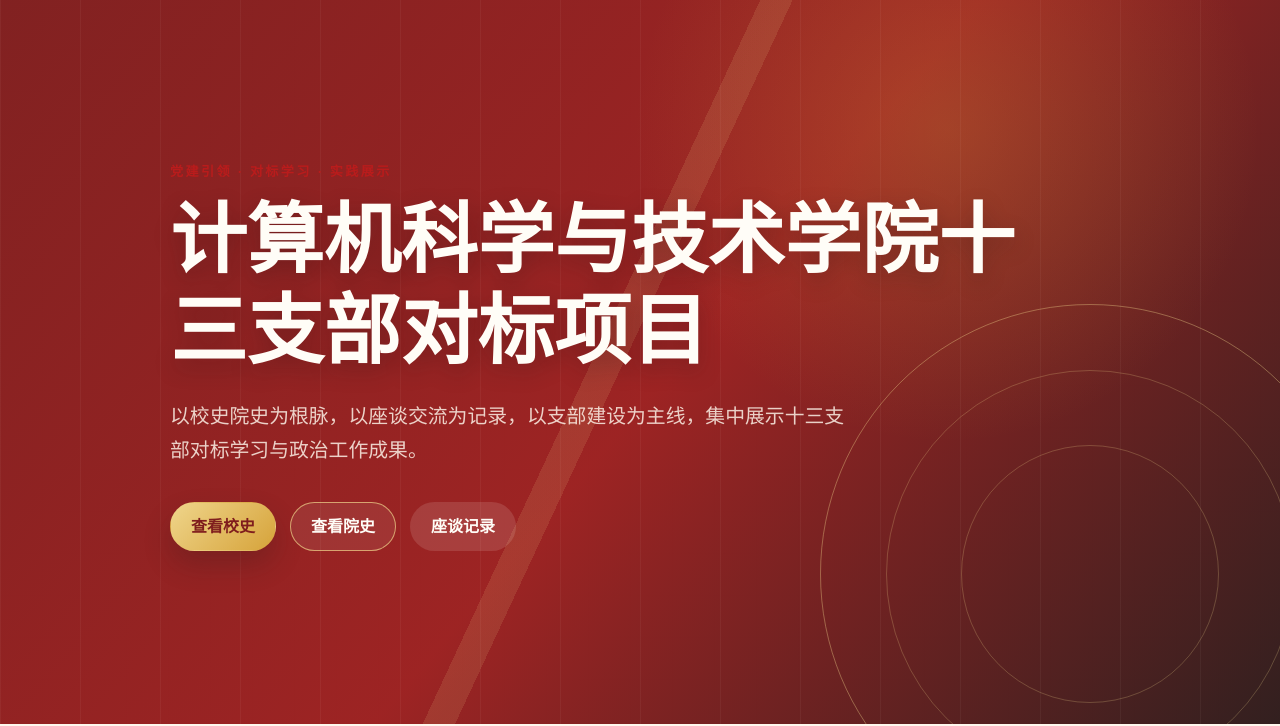
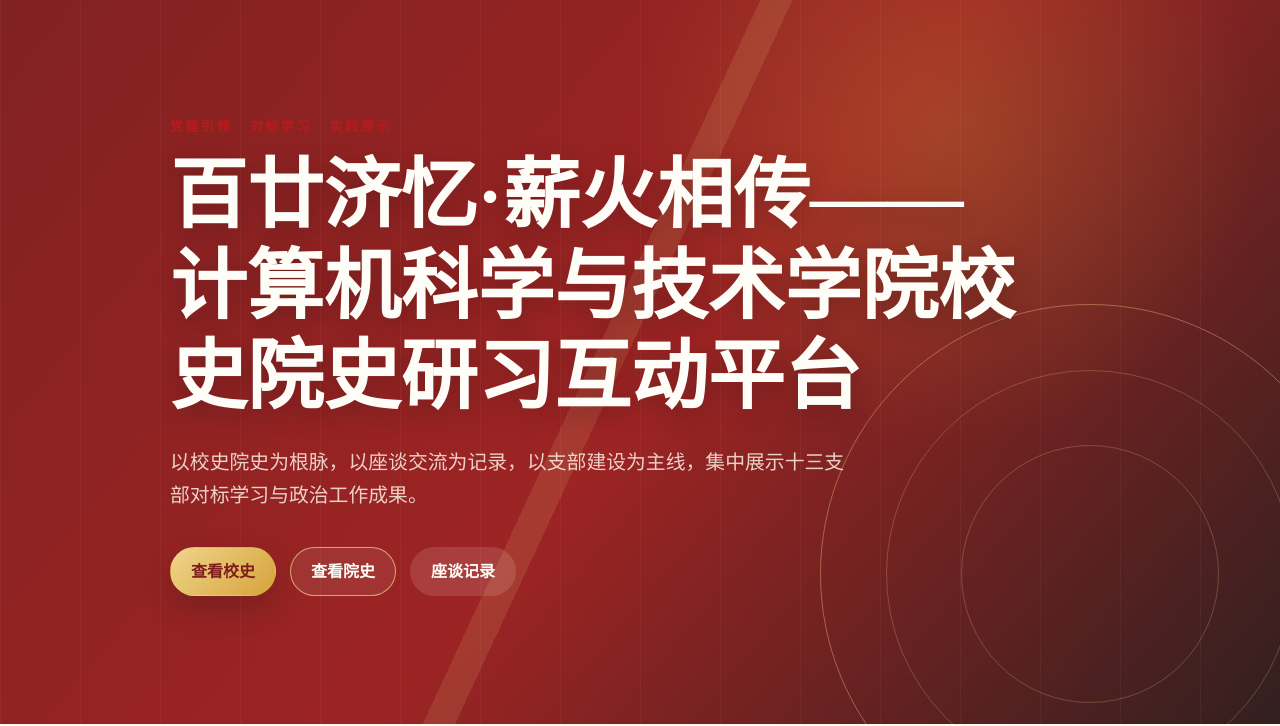
Before and after one commit to shemufan/branch-13-exhibition, a plain HTML site: page index.html in a window 1280 px wide. Shown: the part 76-802 px from the top of the page. Drawn offline with Linux system fonts and the light colour scheme.

Commit message:
修改封面

```diff
--- a/index.html
+++ b/index.html
@@ -3,7 +3,7 @@
 <head>
   <meta charset="UTF-8">
   <meta name="viewport" content="width=device-width, initial-scale=1.0">
-  <title>计算机科学与技术学院十三支部对标项目</title>
+  <title>百廿济忆·薪火相传——计算机科学与技术学院校史院史研习互动平台</title>
   <link rel="stylesheet" href="assets/css/base.css">
   <link rel="stylesheet" href="assets/css/components.css">
   <link rel="stylesheet" href="assets/css/pages.css">
@@ -27,7 +27,7 @@
       <div class="hero-pattern" aria-hidden="true"></div>
       <div class="container hero-inner">
         <p class="section-kicker">党建引领 · 对标学习 · 实践展示</p>
-        <h1>计算机科学与技术学院十三支部对标项目</h1>
+        <h1>百廿济忆·薪火相传——计算机科学与技术学院校史院史研习互动平台</h1>
         <p class="hero-copy">
           以校史院史为根脉，以座谈交流为记录，以支部建设为主线，集中展示十三支部对标学习与政治工作成果。
         </p>
```
